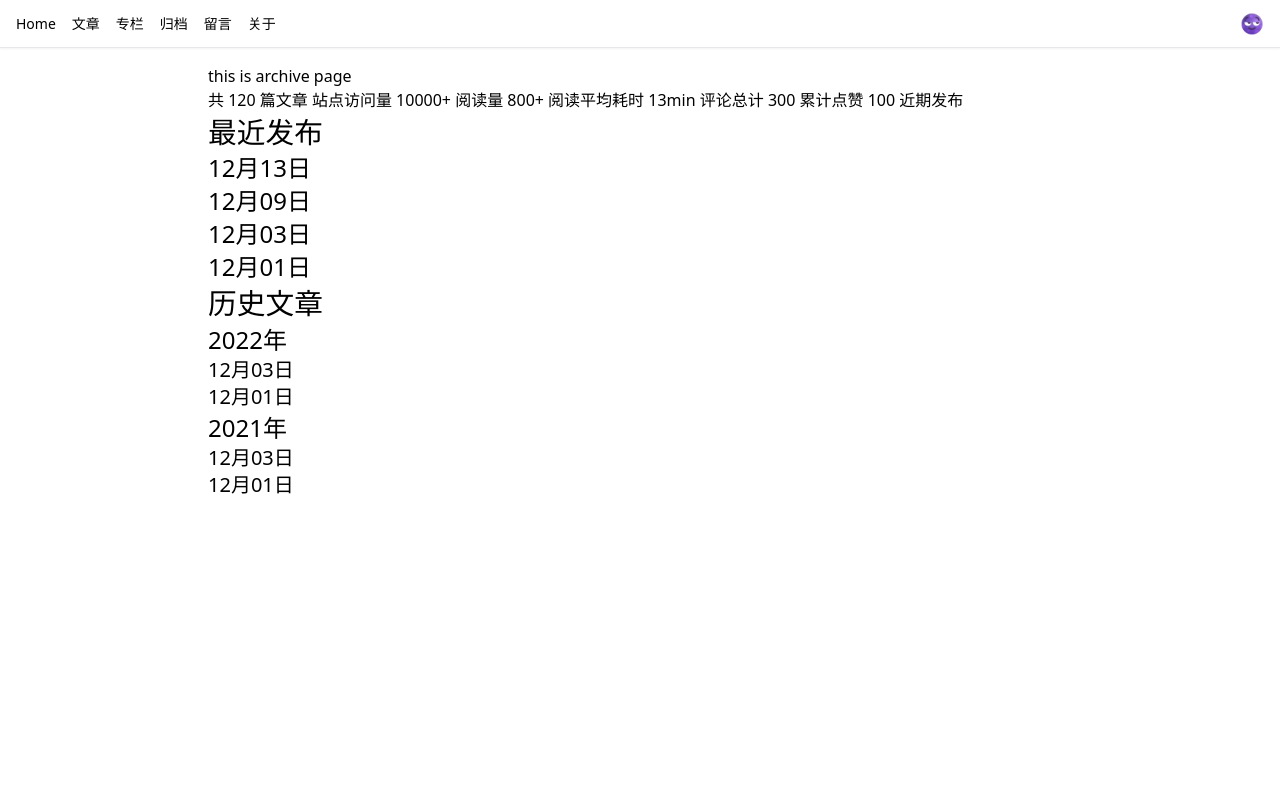
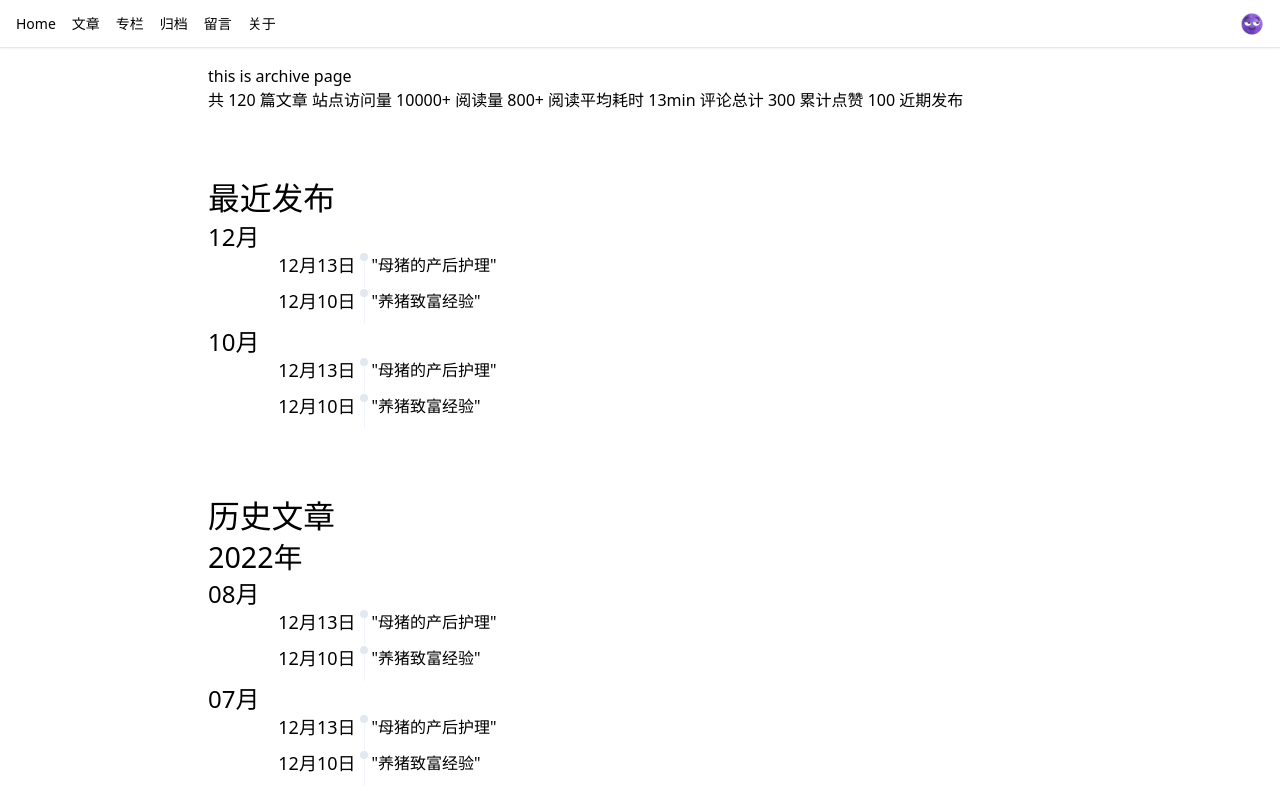
Before and after one commit to jaycethanks/zhongyi-blog, a Next.js app: page /archive in a window 1280 px wide. Shown: the top 791 px of the page. Built offline with nearby package versions, Linux system fonts and the light colour scheme.

Commit message:
todo: archive

```diff
--- a/components/App/Archive/ArchiveList/index.tsx
+++ b/components/App/Archive/ArchiveList/index.tsx
@@ -1,25 +1,73 @@
 import Heading from '@/components/common/Heading';
+import SpacerBar from '@/components/common/SpacerBar';
+import { Timeline, TimelineItem } from '@/components/common/Timeline';
 
 import styles from './archivelist.module.scss';
+
+const list = [
+  {
+    id: "123",
+    label: <Heading level={5}>12月13日</Heading>,
+    content: <div className="">"母猪的产后护理"</div>,
+  },
+  {
+    id: "3",
+    label: <Heading level={5}>12月10日</Heading>,
+    content: <div className="">"养猪致富经验"</div>,
+  },
+];
 
 const ArchiveList = () => {
   return (
     <div>
-      <Heading level={2}>最近发布</Heading>
-
-      <Heading level={3}>12月13日</Heading>
-
-      <Heading level={3}>12月09日</Heading>
-      <Heading level={3}>12月03日</Heading>
-      <Heading level={3}>12月01日</Heading>
-
-      <Heading level={2}>历史文章</Heading>
-      <Heading level={3}>2022年</Heading>
-      <Heading level={4}>12月03日</Heading>
-      <Heading level={4}>12月01日</Heading>
-      <Heading level={3}>2021年</Heading>
-      <Heading level={4}>12月03日</Heading>
-      <Heading level={4}>12月01日</Heading>
+      <SpacerBar gap={16} />
+      <Heading level={1}>最近发布</Heading>
+      <Heading level={3}>12月</Heading>
+      <Timeline>
+        {list.map((it) => {
+          return (
+            <TimelineItem key={it.id} label={it.label}>
+              {it.content}
+            </TimelineItem>
+          );
+        })}
+      </Timeline>
+      <Heading level={3}>10月</Heading>
+      <Timeline>
+        {list.map((it) => {
+          return (
+            <TimelineItem key={it.id} label={it.label}>
+              {it.content}
+            </TimelineItem>
+          );
+        })}
+      </Timeline>
+      <SpacerBar gap={16} />
+      <Heading level={1}>历史文章</Heading>
+      <Heading level={2}>2022年</Heading>
+      <Heading level={3}>08月</Heading>
+      <Timeline>
+        {list.map((it) => {
+          return (
+            <TimelineItem key={it.id} label={it.label}>
+              {it.content}
+            </TimelineItem>
+          );
+        })}
+      </Timeline>
+      <Heading level={3}>07月</Heading>
+      <Timeline>
+        {list.map((it) => {
+          return (
+            <TimelineItem key={it.id} label={it.label}>
+              {it.content}
+            </TimelineItem>
+          );
+        })}
+      </Timeline>
+      <Heading level={2}>2021年</Heading>
+      <Heading level={3}>12月</Heading>
+      <Heading level={3}>11月</Heading>
     </div>
   );
 };
--- a/components/NavBar/index.tsx
+++ b/components/NavBar/index.tsx
@@ -1,6 +1,6 @@
 import Image from 'next/image';
 import Link from 'next/link';
-import { PropsWithChildren, useState } from 'react';
+import { PropsWithChildren, useEffect, useState } from 'react';
 
 import moonFace from '@/components/Icons/animateIcon/moon-face.png';
 import moon from '@/components/Icons/animateIcon/moon.png';
@@ -10,9 +10,19 @@ const DarkModeSwitcher = () => {
   const [isDark, setIsDark] = useState(false);
   const handleClick = () => {
     const html = document.querySelector("html");
-    html?.classList.toggle("dark");
+    const state = html?.classList.toggle("dark");
+    window.localStorage.setItem("theme", state ? state?.toString() : "false");
     setIsDark(!isDark);
   };
+  useEffect(() => {
+    const savedTheme = window?.localStorage.getItem("theme");
+    if (savedTheme === "true") {
+      setIsDark(true);
+      document.querySelector("html")?.classList.add("dark");
+    } else {
+      setIsDark(false);
+    }
+  }, []);
   return (
     <div onClick={handleClick}>
       <span>
@@ -35,7 +45,7 @@ const DarkModeSwitcher = () => {
 // };
 const DEFAULT_NAV_LIST = [
   { path: "/post", name: "文章" },
-  { path: "/post", name: "专栏" },
+  { path: "/column", name: "专栏" },
   { path: "/archive", name: "归档" },
   { path: "/messageboard", name: "留言" },
   { path: "/about", name: "关于" },
--- /dev/null
+++ b/components/common/Timeline/index.tsx
@@ -0,0 +1,37 @@
+import { PropsWithChildren } from 'react';
+
+import styles from './timeline.module.scss';
+
+console.log("[styles]: ", styles);
+const Timeline: React.FC<PropsWithChildren> = ({ children }) => {
+  return <ul>{children}</ul>;
+};
+
+const TimelineItem: React.FC<PropsWithChildren & { label: any }> = ({
+  label,
+  children,
+}) => {
+  return (
+    <>
+      <li className={`${styles["timeline-item"]}`}>
+        <div className={`${styles["timeline-label"]} text-sm sm:text-base`}>
+          {label}
+        </div>
+        <div
+          className={`${styles["timeline-tail"]} border-r border-slate-100 dark:border-slate-600`}
+        >
+          {}
+        </div>
+        <div
+          className={`${styles["timeline-head"]} bg-slate-200 dark:bg-slate-700`}
+        >
+          {}
+        </div>
+        <div className={`${styles["timeline-content"]}`}>{children}</div>
+      </li>
+    </>
+  );
+  return <div>{children}</div>;
+};
+
+export { Timeline, TimelineItem };
--- /dev/null
+++ b/components/common/Timeline/timeline.module.scss
@@ -0,0 +1,33 @@
+.timeline-item {
+  position: relative;
+  padding-bottom: 12px;
+  .timeline-label {
+    position: absolute;
+    inset-block-start: 0px;
+    // inset-inline-start: 3%;
+
+    width: calc(18% - 8px);
+    text-align: end;
+  }
+  .timeline-tail {
+    position: absolute;
+    inset-inline-start: calc(18%);
+    inset-block-start: 4px;
+    height: calc(100% - 5px);
+    // border-inline-start: 2px solid;
+    // border: 1px solid;
+  }
+  .timeline-head {
+    position: absolute;
+    inset-inline-start: calc(18% - 3.5px);
+    width: 8px;
+    height: 8px;
+    border-radius: 50%;
+  }
+  .timeline-content {
+    position: relative;
+    inset-inline-start: calc(18% + 8px);
+    inset-block-start: 18%;
+    width: calc(100% - 18% - 8px);
+  }
+}
```
Also changed, not shown: pages/_app.tsx (+4 -3 lines).
